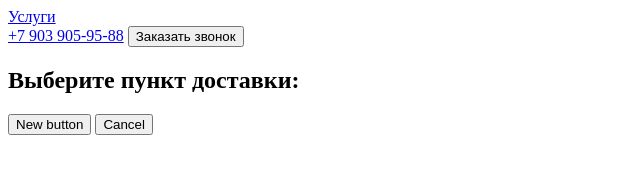
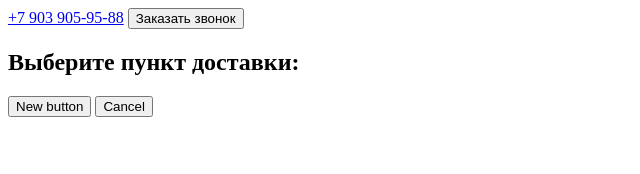
Before and after one commit to MsTarasenko/special-app, a plain HTML site: page index.html in a window 1280 px wide. Shown: the whole page, without its empty margins (0-640 px from the left). Drawn offline with Linux system fonts and the light colour scheme.

Commit message:
services deleted in index.html, info added in scripts.js

```diff
--- a/index.html
+++ b/index.html
@@ -9,7 +9,7 @@
 <body>
     <header>
         <nav>
-            <a href="#services">Услуги</a>
+
         </nav>
         <div>
             <a href="tel:+7 903 905-95-88">+7 903 905-95-88</a>
--- a/scripts.js
+++ b/scripts.js
@@ -1,3 +1,4 @@
 (function(){
     //some code
+    //more code
 })();
```
